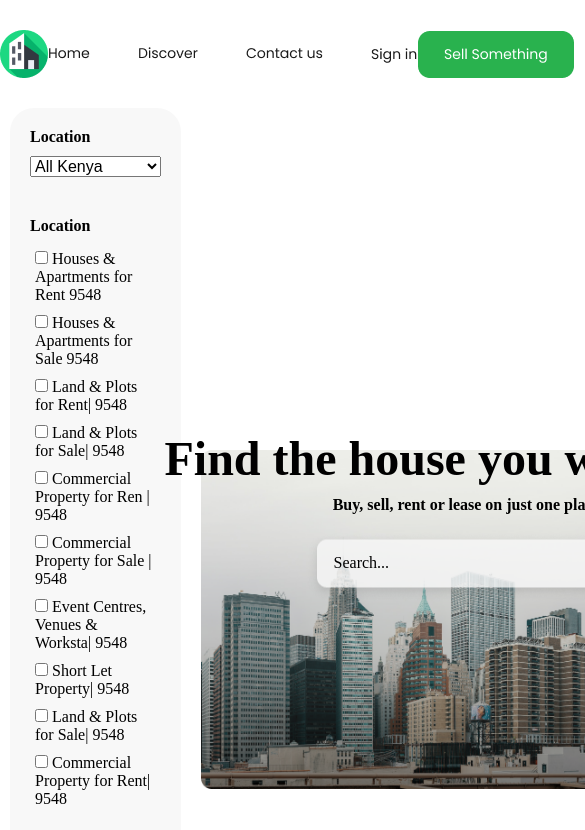
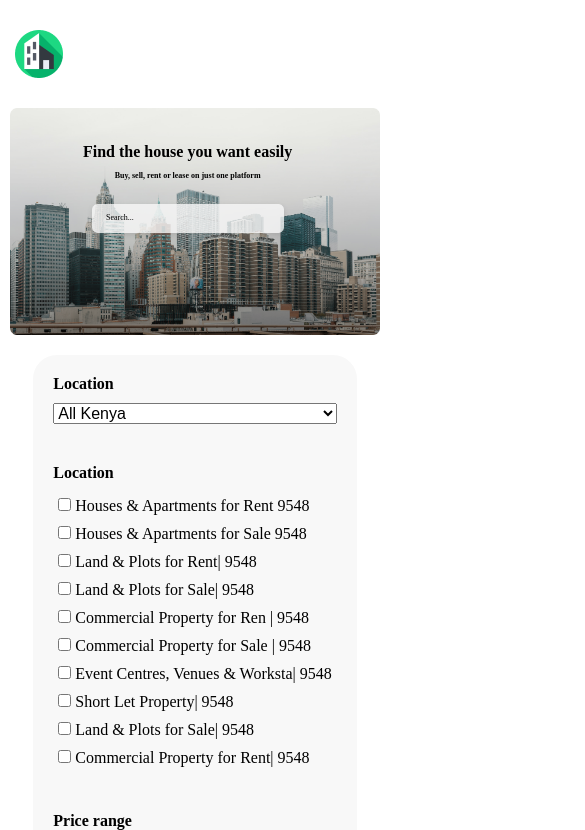
Before and after one commit to Nia1403/Lesson12, a plain HTML site: page index.html in a window 390 px wide. Shown: the top 830 px of the page, 585 px wide, since content can reach past the window. Drawn offline with Linux system fonts and the light colour scheme.

Commit message:
almost done

```diff
--- a/index.html
+++ b/index.html
@@ -10,9 +10,9 @@
 <body>
     <header>
         <div class="container headerClass">
-            <img src="src/images/p1/logo.png" alt="logo here">
-            <img src="src/images/p1/HeaderText.png" alt="header pic ">
-            <img src="src/images/p1/headerPic.png" alt="">
+            <img src="src/images/p1/logo.png" alt="logo here" class="logoPhone">
+            <img src="src/images/p1/HeaderText.png" alt="header pic " class="headerLi">
+            <img src="src/images/p1/headerPic.png" alt="pchere" class="sellInGreen">
 
         </div>
     </header>
@@ -303,6 +303,9 @@
                 <img src="src/images/p1/p1-footer.png" alt="footer here">
             </a>
         </div>
+        <div class="PhonePicHere">
+
+        </div>
     </footer>
 
 </body>
--- a/src/css/style.css
+++ b/src/css/style.css
@@ -16,11 +16,12 @@ ul{
 
 img{
 	max-width: 100%;
+    height: auto;
 }
 
 .container{
-
-	max-width: 1920px;
+	max-width: 100vm;
+    overflow: hidden;
 	width: 100%;
     /* padding: 20px; */
 	margin: 0 auto;
@@ -584,3 +585,86 @@ section, header{
     /* padding: 20px; */
     box-sizing: border-box;
 }
+
+
+
+@media (width < 768px){
+    /* .wrapper{
+        display: flex;
+        margin: 0 auto;
+        padding: 0 auto;
+        justify-content: center;
+
+    } */
+
+    .container{
+        display: flex;
+        justify-content: center;
+        align-items: center;
+        flex-wrap: wrap;
+        margin: auto;
+        padding: auto;
+        box-sizing: border-box;
+    }
+
+    body{
+        overflow-x: hidden;
+    }
+
+    .headerLi, .sellInGreen{
+        display: none;
+    }
+
+    .logoPhone{
+        margin-right: 80%;
+    }
+
+    .item-2{
+        order: -1;  /* Setzt diese Box an den Anfang in der mobilen Ansicht */
+    }
+
+    .p2headers{
+        display: none;
+    }
+
+
+    .bigText {
+        font-size: 1rem; /* Verkleinert die Schriftgröße von h1 auf mobilen Geräten */
+    }
+
+    .searchParent{
+        width: 30%;
+    }
+
+    .searchParent p{
+        font-size: 0.5rem;
+        top: 30%;
+        left: 10%;
+    }
+
+
+    .bigPicClass .textParent {
+        top: 38%; /* Optional: Anpassung der Position in der mobilen Ansicht */
+        left: 48%; /* Optional: Anpassung der Position in der mobilen Ansicht */
+    }
+
+    .smallText {
+        font-size: 0.5rem; /* Verkleinert die Schriftgröße von h5 auf mobilen Geräten */
+    }
+
+
+    footer .PhonePicHere {
+        height: 200px;
+        background-image: url('../images/phonepic.png');
+        /* display: block;
+        background-size: cover;
+        background-position: center; */
+        background-repeat: no-repeat;
+    }
+
+    .itemInt-3, .itemInt-4, .itemInt-5{
+        display: none;
+    }
+
+
+}
```
Also changed, not shown: internal.html (+7 -3 lines), src/images/phonepic.png (added).
